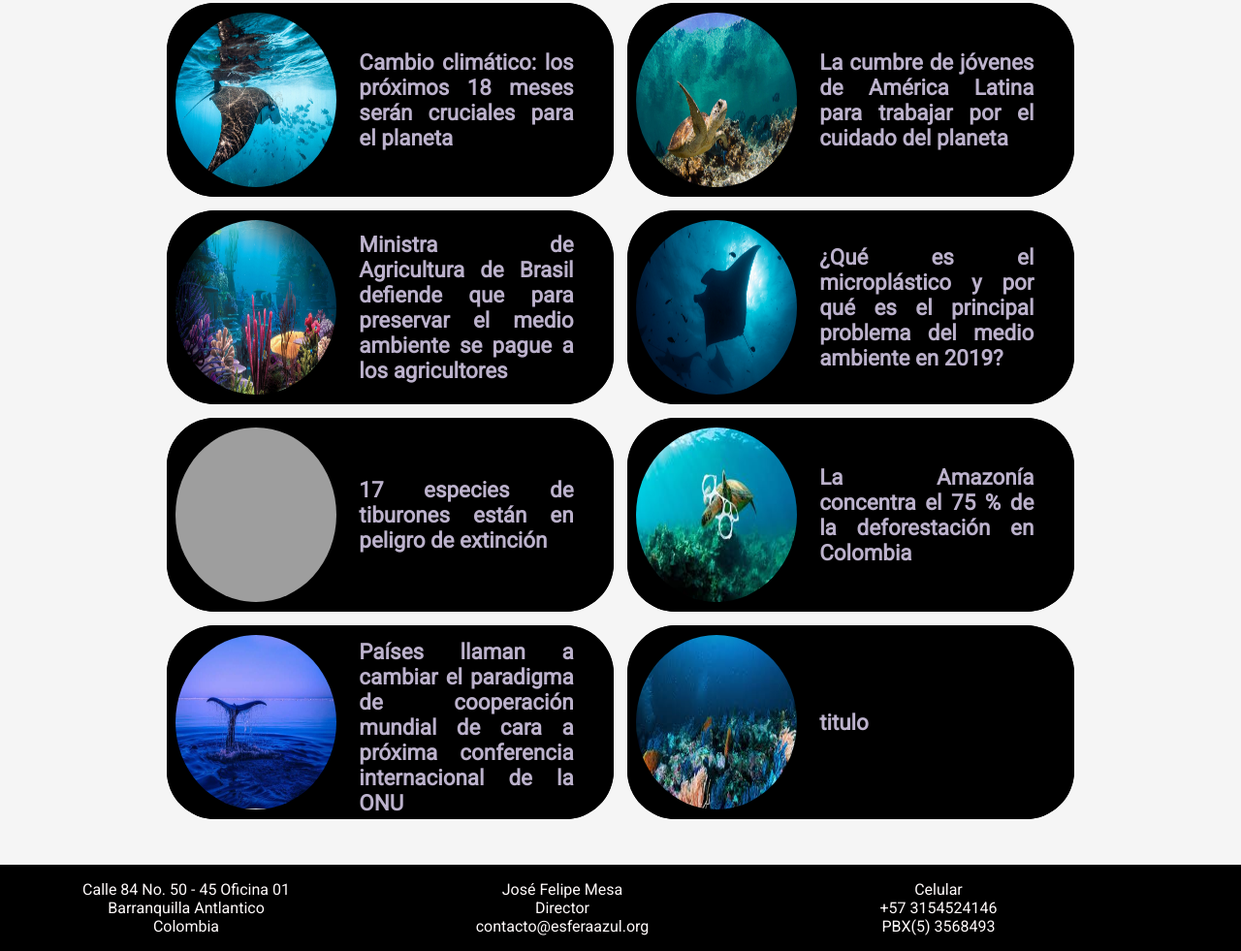
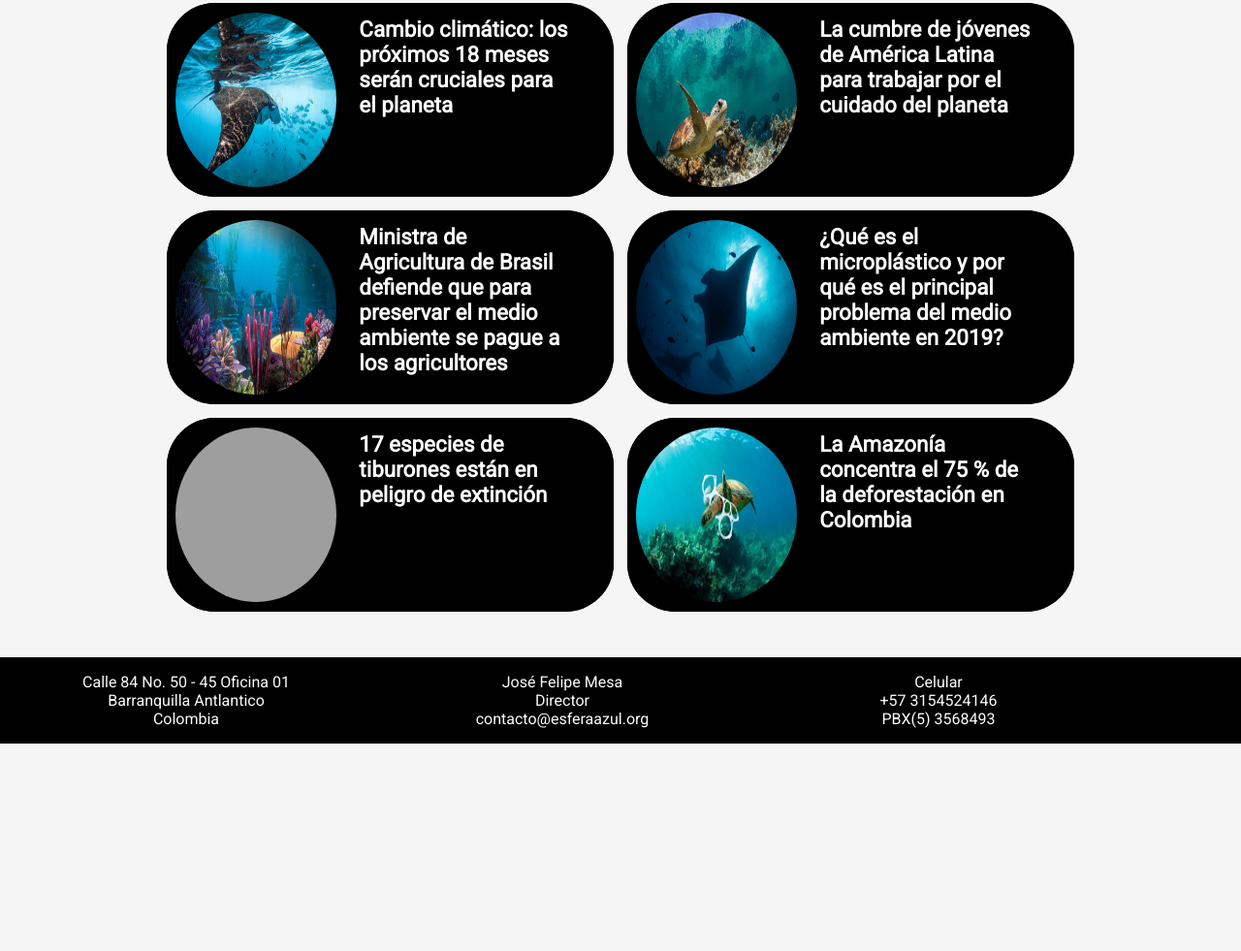
Before and after one commit to jpcc1217/WPEsferaAzul, a plain HTML site: page index.html in a window 1280 px wide. Shown: the part 1072-2053 px from the top of the page at 97% size. After the commit the page ends 1839 px from the top, so only its background shows below. Drawn offline with Linux system fonts and the light colour scheme; grey boxes are pictures that could not be loaded.

Commit message:
mejoras index

```diff
--- a/css/styles.css
+++ b/css/styles.css
@@ -232,8 +232,9 @@ a{
 }
 
 .cardboxtextdiv p{
-    color: rgb(188, 178, 204);
-    align-content: center;
+    color: rgb(255, 255, 255);
+    align-content: left;
+    text-align: left;
     margin: 5%;
     hyphens: auto;
     word-break: keep-all;
--- a/index.html
+++ b/index.html
@@ -187,34 +187,7 @@
 
                 </div>
 
-                <div class="cardbox">
-                    <div class="cardboxtextdiv">
-                        <p class="titulo"><b>Países llaman a cambiar el paradigma de cooperación mundial de cara a
-                                próxima conferencia internacional de la ONU</b></p>
-                        <p>
-                        </p>
-                    </div>
 
-
-                    <div class="cardboximgdiv"><img class="cardboximg" src="img/7.jpg"></div>
-
-
-                </div>
-
-                <div class="cardbox">
-                    <div class="cardboxtextdiv">
-                        <p class="titulo"><b>titulo</b></p>
-                        <p>
-                        </p>
-                    </div>
-
-
-                    <div class="cardboximgdiv"><img class="cardboximg" src="img/8.jpg"></div>
-
-
-
-
-                </div>
 
                 <br>
 
```
